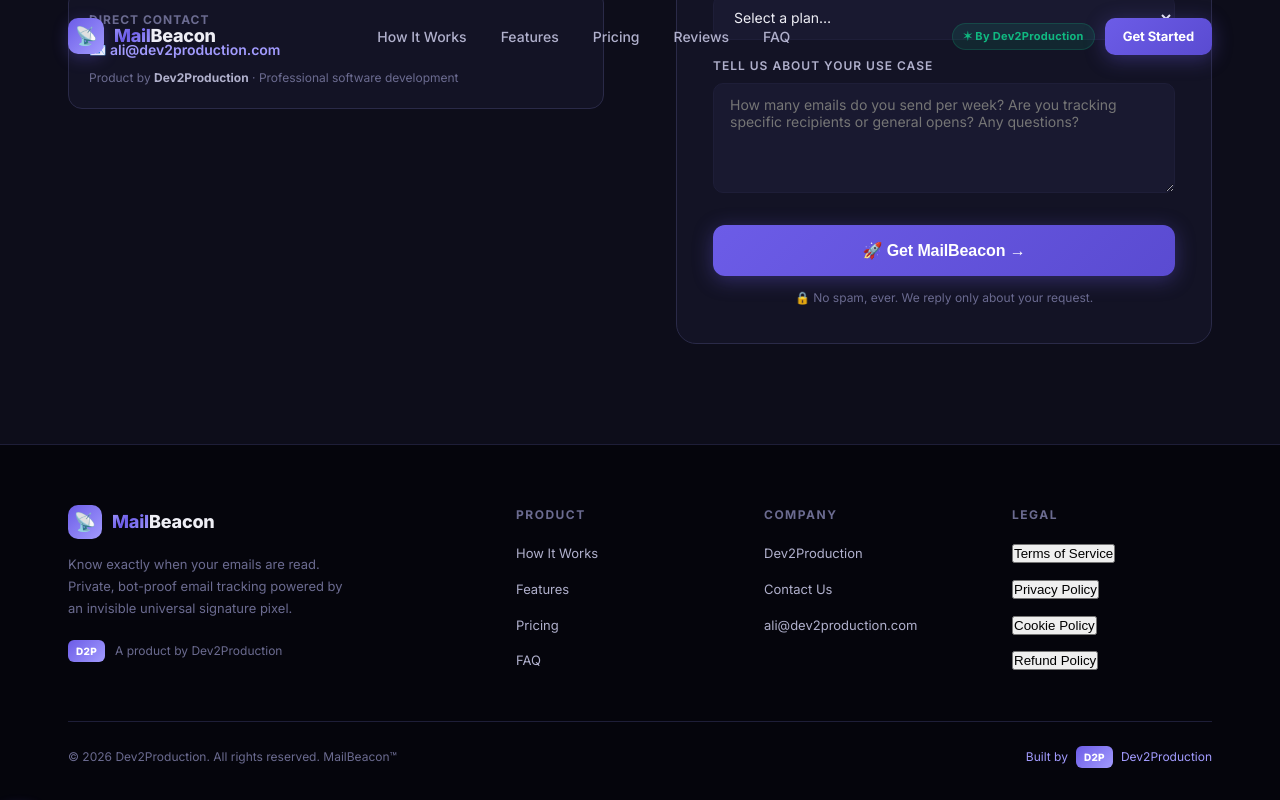
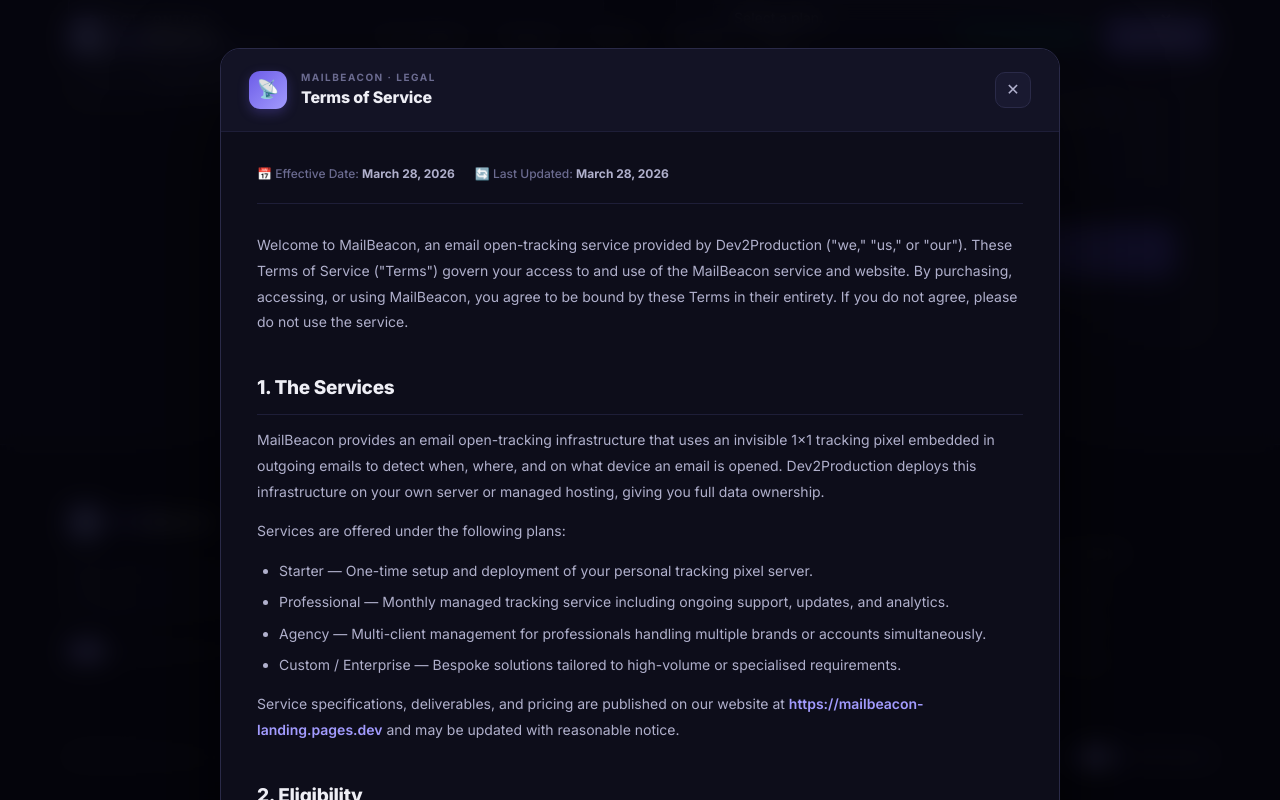
Before and after one commit to Dev2ProductionTech/mailbeacon-landing, a React (Vite) app: page / in a window 1280 px wide. Both pictures are taken after a click on the button "Terms of Service". Shown: the part 7388-8188 px from the top of the page. Built offline with nearby package versions, Linux system fonts and the light colour scheme.

Commit message:
Add legal pages: Terms, Privacy, Cookie & Refund policies

```diff
--- a/src/index.css
+++ b/src/index.css
@@ -1,4 +1,4 @@
-/* ── Reset & Base ────────────────────────────────────────────────────────────────────────────────── */
+/* ── Reset & Base ──────────────────────────────────────────────────────── */
 *, *::before, *::after { margin: 0; padding: 0; box-sizing: border-box; }
 
 :root {
@@ -36,7 +36,7 @@
 img { max-width: 100%; display: block; }
 a  { color: inherit; text-decoration: none; }
 
-/* ── Typography ────────────────────────────────────────────────────────────────────────────────── */
+/* ── Typography ────────────────────────────────────────────────────────── */
 .grad {
   background: linear-gradient(135deg, #a29bfe 0%, #6c5ce7 40%, #a29bfe 100%);
   -webkit-background-clip: text;
@@ -50,7 +50,7 @@
   background-clip: text;
 }
 
-/* ── Buttons ────────────────────────────────────────────────────────────────────────────────────── */
+/* ── Buttons ───────────────────────────────────────────────────────────── */
 .btn {
   display: inline-flex;
   align-items: center;
@@ -87,7 +87,7 @@
 .btn-lg { padding: 16px 36px; font-size: 16px; border-radius: 12px; }
 .btn-sm { padding: 8px 18px; font-size: 13px; }
 
-/* ── Section wrapper ───────────────────────────────────────────────────────────────────────────────────── */
+/* ── Section wrapper ───────────────────────────────────────────────────── */
 .section { padding: 100px 0; }
 .container {
   max-width: 1200px;
@@ -118,7 +118,7 @@
 .center { text-align: center; }
 .center .section-sub { margin: 0 auto; }
 
-/* ── Scroll-reveal ─────────────────────────────────────────────────────────────────────────────────────── */
+/* ── Scroll-reveal ─────────────────────────────────────────────────────── */
 .reveal {
   opacity: 0;
   transform: translateY(30px);
@@ -135,7 +135,7 @@
 .reveal-delay-5 { transition-delay: 0.5s; }
 .reveal-delay-6 { transition-delay: 0.6s; }
 
-/* ── Navbar ────────────────────────────────────────────────────────────────────────────────────────── */
+/* ── Navbar ────────────────────────────────────────────────────────────── */
 .navbar {
   position: fixed;
   top: 0;
@@ -206,7 +206,7 @@
 .hamburger { display: none; flex-direction: column; gap: 4px; cursor: pointer; padding: 4px; }
 .hamburger span { display: block; width: 22px; height: 2px; background: var(--text2); border-radius: 2px; transition: all .2s; }
 
-/* ── Hero ──────────────────────────────────────────────────────────────────────────────────────────── */
+/* ── Hero ──────────────────────────────────────────────────────────────── */
 .hero {
   padding: 160px 0 80px;
   position: relative;
@@ -273,7 +273,7 @@
 .hero-stat-num { font-size: 22px; font-weight: 800; letter-spacing: -0.5px; }
 .hero-stat-lbl { font-size: 12px; color: var(--muted); margin-top: 2px; }
 
-/* ── Dashboard Mockup ───────────────────────────────────────────────────────────────────────────────────── */
+/* ── Dashboard Mockup ──────────────────────────────────────────────────── */
 .dash-wrap {
   position: relative;
 }
@@ -360,7 +360,7 @@
 .fc-stat-v { font-size: 18px; font-weight: 800; }
 .fc-stat-l { font-size: 10px; color: var(--muted); }
 
-/* ── Trust Bar ───────────────────────────────────────────────────────────────────────────────────────── */
+/* ── Trust Bar ─────────────────────────────────────────────────────────── */
 .trust-bar {
   border-top: 1px solid var(--border);
   border-bottom: 1px solid var(--border);
@@ -389,7 +389,7 @@
 }
 .trust-pill .ti { font-size: 16px; }
 
-/* ── How It Works ────────────────────────────────────────────────────────────────────────────────────── */
+/* ── How It Works ──────────────────────────────────────────────────────── */
 .how-section { background: var(--s1); }
 .steps-grid {
   display: grid;
@@ -439,7 +439,7 @@
 .step-desc { font-size: 14px; color: var(--text2); line-height: 1.7; }
 .step-time { display: inline-block; margin-top: 12px; font-size: 11px; font-weight: 700; color: var(--green); background: rgba(16,185,129,.1); padding: 3px 10px; border-radius: 20px; letter-spacing: .3px; }
 
-/* ── Features ──────────────────────────────────────────────────────────────────────────────────────────── */
+/* ── Features ──────────────────────────────────────────────────────────── */
 .features-grid {
   display: grid;
   grid-template-columns: repeat(3, 1fr);
@@ -499,7 +499,7 @@
   border-radius: 20px;
 }
 
-/* ── Stats Section ────────────────────────────────────────────────────────────────────────────────────── */
+/* ── Stats Section ─────────────────────────────────────────────────────── */
 .stats-section { background: var(--s1); border-top: 1px solid var(--border); border-bottom: 1px solid var(--border); }
 .stats-grid-big {
   display: grid;
@@ -523,7 +523,7 @@
 }
 .stat-label { font-size: 14px; color: var(--text2); font-weight: 500; }
 
-/* ── Why Us ────────────────────────────────────────────────────────────────────────────────────────── */
+/* ── Why Us ────────────────────────────────────────────────────────────── */
 .why-grid {
   display: grid;
   grid-template-columns: 1fr 1fr;
@@ -596,7 +596,7 @@
 }
 .result-dot { width: 8px; height: 8px; background: var(--green); border-radius: 50%; animation: pulse 2s infinite; }
 
-/* ── Pricing ─────────────────────────────────────────────────────────────────────────────────────────── */
+/* ── Pricing ───────────────────────────────────────────────────────────── */
 .pricing-section { background: var(--s1); }
 .pricing-grid {
   display: grid;
@@ -641,7 +641,7 @@
 .price-features .check { color: var(--green); flex-shrink: 0; }
 .price-cta { width: 100%; }
 
-/* ── FAQ ───────────────────────────────────────────────────────────────────────────────────────────── */
+/* ── FAQ ───────────────────────────────────────────────────────────────── */
 .faq-list { max-width: 760px; margin: 56px auto 0; display: flex; flex-direction: column; gap: 12px; }
 .faq-item {
   background: var(--s1);
@@ -685,7 +685,7 @@
   padding-top: 16px;
 }
 
-/* ── Contact Form ────────────────────────────────────────────────────────────────────────────────────── */
+/* ── Contact Form ──────────────────────────────────────────────────────── */
 .contact-section { background: var(--s1); }
 .contact-grid {
   display: grid;
@@ -748,7 +748,7 @@
 .form-success h4 { font-size: 20px; font-weight: 800; }
 .form-success p { color: var(--text2); font-size: 14px; line-height: 1.7; max-width: 280px; }
 
-/* ── Footer ────────────────────────────────────────────────────────────────────────────────────────── */
+/* ── Footer ────────────────────────────────────────────────────────────── */
 footer {
   background: var(--bg);
   border-top: 1px solid var(--border);
@@ -799,7 +799,7 @@
   letter-spacing: .3px;
 }
 
-/* ── Keyframes ───────────────────────────────────────────────────────────────────────────────────────── */
+/* ── Keyframes ─────────────────────────────────────────────────────────── */
 @keyframes pulse {
   0%,100% { opacity: 1; box-shadow: 0 0 0 0 rgba(16,185,129,.4); }
   70%      { opacity:.8; box-shadow: 0 0 0 6px rgba(16,185,129,0); }
@@ -812,13 +812,13 @@
   100% { background: transparent; }
 }
 
-/* ── Custom Scrollbar ───────────────────────────────────────────────────────────────────────────────────── */
+/* ── Custom Scrollbar ──────────────────────────────────────────────────── */
 ::-webkit-scrollbar { width: 6px; }
 ::-webkit-scrollbar-track { background: var(--bg); }
 ::-webkit-scrollbar-thumb { background: var(--border2); border-radius: 3px; }
 ::-webkit-scrollbar-thumb:hover { background: var(--accent); }
 
-/* ── Testimonials ────────────────────────────────────────────────────────────────────────────────────── */
+/* ── Testimonials ──────────────────────────────────────────────────────── */
 .testimonials-section { background: var(--bg); }
 .testimonials-grid {
   display: grid;
@@ -859,7 +859,7 @@
   padding-left: 20px;
 }
 .testi-quote::before {
-  content: '\201C';
+  content: '"';
   position: absolute;
   left: 0;
   top: -4px;
@@ -886,7 +886,7 @@
 .testi-name { font-size: 14px; font-weight: 700; color: var(--text); }
 .testi-role { font-size: 12px; color: var(--muted); margin-top: 2px; }
 
-/* ── Form Validation & Spinner ─────────────────────────────────────────────────────────────────────── */
+/* ── Form Validation & Spinner ─────────────────────────────────────────── */
 .form-group.has-error input,
 .form-group.has-error select,
 .form-group.has-error textarea {
@@ -934,10 +934,10 @@
   flex-shrink: 0;
 }
 
-/* ── Dashboard flash (live update) ──────────────────────────────────────────────────────────────────────── */
+/* ── Dashboard flash (live update) ────────────────────────────────────── */
 .dash-row-flash { animation: flashRow 0.7s ease-out; }
 
-/* ── Responsive ────────────────────────────────────────────────────────────────────────────────────────── */
+/* ── Responsive ────────────────────────────────────────────────────────── */
 @media (max-width: 1024px) {
   .hero-inner      { grid-template-columns: 1fr; }
   .dash-wrap       { display: none; }
@@ -970,3 +970,84 @@
   .hero-actions .btn { width: 100%; justify-content: center; }
   .stats-grid-big { grid-template-columns: 1fr; }
 }
+
+/* ── Legal Modal ──────────────────────────────────────────────────── */
+.legal-overlay {
+  position: fixed;
+  inset: 0;
+  z-index: 9999;
+  background: rgba(5,5,12,.88);
+  backdrop-filter: blur(12px);
+  display: flex;
+  align-items: flex-start;
+  justify-content: center;
+  overflow-y: auto;
+  padding: 48px 20px;
+}
+.legal-modal {
+  background: var(--s1);
+  border: 1px solid var(--border2);
+  border-radius: 20px;
+  max-width: 840px;
+  width: 100%;
+  overflow: hidden;
+  box-shadow: 0 40px 100px rgba(0,0,0,.75);
+  display: flex;
+  flex-direction: column;
+  margin-bottom: 48px;
+}
+.legal-header {
+  display: flex;
+  align-items: center;
+  justify-content: space-between;
+  gap: 16px;
+  padding: 20px 28px;
+  background: var(--s2);
+  border-bottom: 1px solid var(--border);
+  position: sticky;
+  top: 0;
+  z-index: 2;
+}
+.legal-body {
+  padding: 32px 36px;
+}
+.legal-close-btn {
+  background: var(--s3);
+  border: 1px solid var(--border2);
+  color: var(--text2);
+  width: 36px;
+  height: 36px;
+  border-radius: 10px;
+  cursor: pointer;
+  font-size: 16px;
+  display: flex;
+  align-items: center;
+  justify-content: center;
+  flex-shrink: 0;
+  transition: border-color .15s, color .15s, background .15s;
+  line-height: 1;
+}
+.legal-close-btn:hover {
+  border-color: var(--accent);
+  color: var(--text);
+  background: var(--s2);
+}
+.footer-legal-btn {
+  background: none;
+  border: none;
+  padding: 0;
+  color: var(--text2);
+  font-size: 14px;
+  cursor: pointer;
+  text-align: left;
+  transition: color .2s;
+  font-family: inherit;
+  line-height: 1.6;
+}
+.footer-legal-btn:hover { color: var(--text); }
+@media (max-width: 640px) {
+  .legal-overlay { padding: 0; align-items: flex-start; }
+  .legal-modal   { border-radius: 0; min-height: 100vh; margin-bottom: 0; }
+  .legal-body    { padding: 24px 20px; }
+  .legal-header  { padding: 16px 20px; }
+}
```
